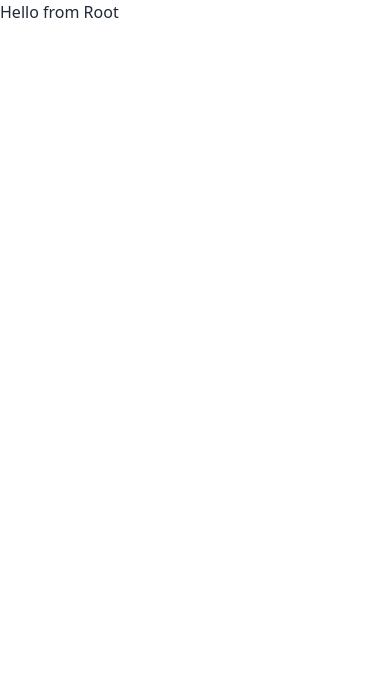
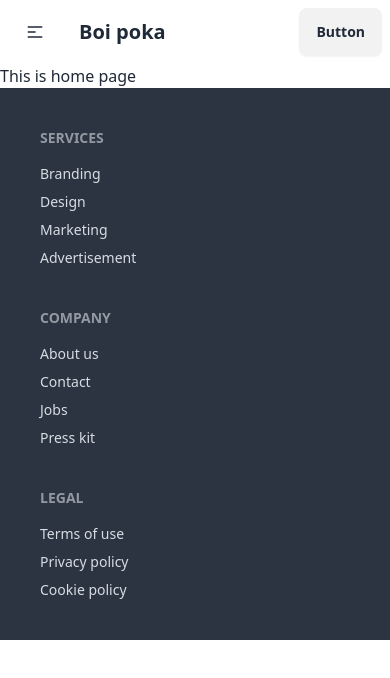
Before and after one commit to Hasan1971f/boi-poka-start, a React (Vite) app: page / in a window 390 px wide. Shown: the top 678 px of the page. Built offline with nearby package versions, Linux system fonts and the light colour scheme.

Commit message:
added a nested route and navbar setup

```diff
--- /dev/null
+++ b/src/Components/Dashboard/Dashboard.jsx
@@ -0,0 +1,11 @@
+import React from 'react';
+
+const Dashboard = () => {
+    return (
+        <div>
+            <h2 className="text-5xl">Disum disum dashing board</h2>
+        </div>
+    );
+};
+
+export default Dashboard;
--- /dev/null
+++ b/src/Components/ErrorPage/ErrorPage.jsx
@@ -0,0 +1,12 @@
+import React from 'react';
+
+const ErrorPage = () => {
+    return (
+        <div>
+            <h2 className="tex-5xl">Page not found</h2>
+            <p>Status: 404</p>
+        </div>
+    );
+};
+
+export default ErrorPage;
--- /dev/null
+++ b/src/Components/Footer/Footer.jsx
@@ -0,0 +1,30 @@
+import React from 'react';
+
+const Footer = () => {
+    return (
+        <footer className="footer bg-neutral text-neutral-content p-10">
+            <nav>
+                <h6 className="footer-title">Services</h6>
+                <a className="link link-hover">Branding</a>
+                <a className="link link-hover">Design</a>
+                <a className="link link-hover">Marketing</a>
+                <a className="link link-hover">Advertisement</a>
+            </nav>
+            <nav>
+                <h6 className="footer-title">Company</h6>
+                <a className="link link-hover">About us</a>
+                <a className="link link-hover">Contact</a>
+                <a className="link link-hover">Jobs</a>
+                <a className="link link-hover">Press kit</a>
+            </nav>
+            <nav>
+                <h6 className="footer-title">Legal</h6>
+                <a className="link link-hover">Terms of use</a>
+                <a className="link link-hover">Privacy policy</a>
+                <a className="link link-hover">Cookie policy</a>
+            </nav>
+        </footer>
+    );
+};
+
+export default Footer;
--- /dev/null
+++ b/src/Components/Home/Home.jsx
@@ -0,0 +1,11 @@
+import React from 'react';
+
+const Home = () => {
+    return (
+        <div>
+            <h2>This is home page</h2>
+        </div>
+    );
+};
+
+export default Home;
--- a/src/Components/NavBar/NavBar.jsx
+++ b/src/Components/NavBar/NavBar.jsx
@@ -1,9 +1,47 @@
 
 
 const NavBar = () => {
+
+    const links = <>
+            <li><a>Home</a></li>
+
+                       <li><a>Item 3</a></li>
+    </>
+
     return (
-        <div>
-
+        <div className="navbar bg-base-100">
+            <div className="navbar-start">
+                <div className="dropdown">
+                    <div tabIndex={0} role="button" className="btn btn-ghost lg:hidden">
+                        <svg
+                            xmlns="http://www.w3.org/2000/svg"
+                            className="h-5 w-5"
+                            fill="none"
+                            viewBox="0 0 24 24"
+                            stroke="currentColor">
+                            <path
+                                strokeLinecap="round"
+                                strokeLinejoin="round"
+                                strokeWidth="2"
+                                d="M4 6h16M4 12h8m-8 6h16" />
+                        </svg>
+                    </div>
+                    <ul
+                        tabIndex={0}
+                        className="menu menu-sm dropdown-content bg-base-100 rounded-box z-[1] mt-3 w-52 p-2 shadow">
+                      { links}
+                    </ul>
+                </div>
+                <a className="btn btn-ghost text-xl">Boi poka</a>
+            </div>
+            <div className="navbar-center hidden lg:flex">
+                <ul className="menu menu-horizontal px-1">
+                    {links}
+                </ul>
+            </div>
+            <div className="navbar-end">
+                <a className="btn">Button</a>
+            </div>
         </div>
     );
 };
--- a/src/Components/Root/Root.jsx
+++ b/src/Components/Root/Root.jsx
@@ -1,9 +1,14 @@
 import React from 'react';
+import NavBar from '../NavBar/NavBar';
+import Footer from '../Footer/Footer';
+import { Outlet } from 'react-router-dom';
 
 const Root = () => {
     return (
         <div>
-            <h3>Hello from Root</h3>
+           <NavBar></NavBar>
+           <Outlet></Outlet>
+           <Footer></Footer>
         </div>
     );
 };
--- a/src/main.jsx
+++ b/src/main.jsx
@@ -8,11 +8,25 @@
   RouterProvider,
 } from "react-router-dom";
 import Root from './Components/Root/Root';
+import ErrorPage from './Components/ErrorPage/ErrorPage';
+import Home from './Components/Home/Home';
+import Dashboard from './Components/Dashboard/Dashboard';
 
 const router = createBrowserRouter([
   {
     path: "/",
-    element: <Root></Root>
+    element: <Root></Root>,
+    errorElement: <ErrorPage></ErrorPage>,
+    children: [
+      {
+        path: '/',
+        element: <Home></Home>
+      },
+     {
+       path: 'dashboard',
+       element: <Dashboard></Dashboard>
+     }
+    ]
   },
 ]);
 
```
